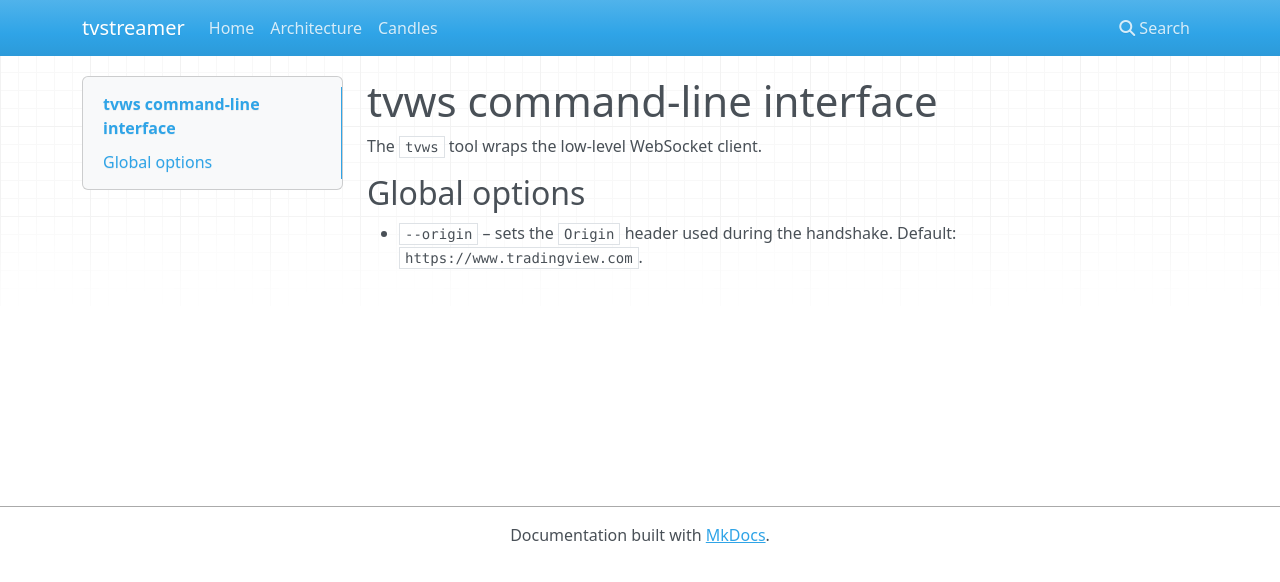
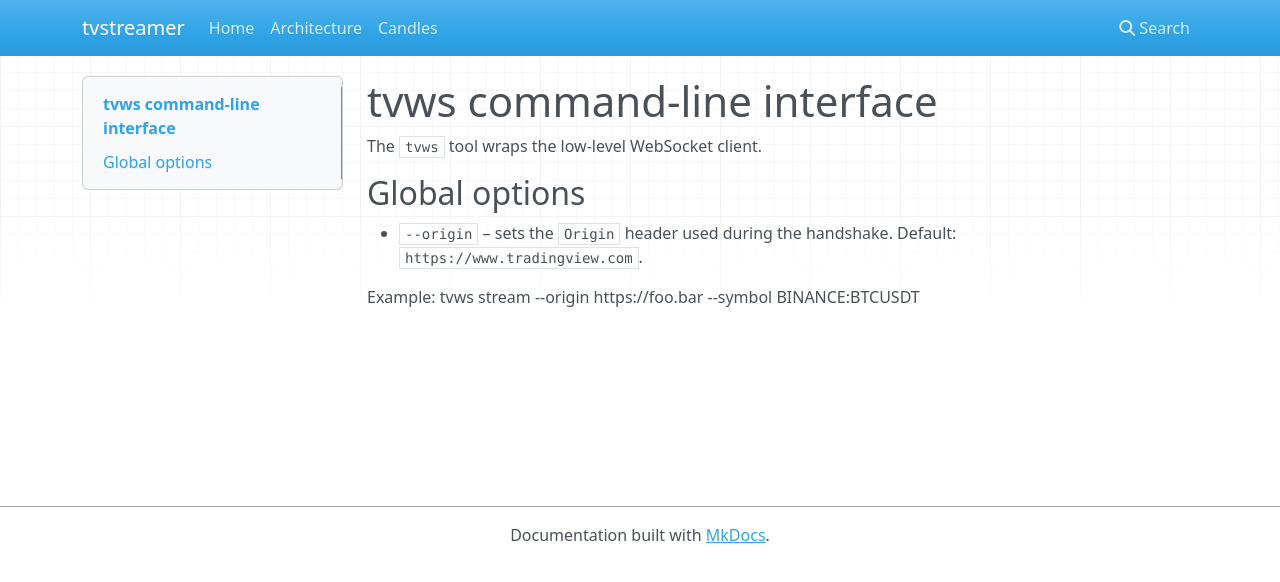
Before and after one commit to rupjae/tvstreamer, an MkDocs documentation site: the page built from docs/cli.md, in a window 1280 px wide. Shown: the top 582 px of the page. Built offline with MkDocs 1.6.1, drawn with Linux system fonts in a browser that asks for light colours; nearby versions of some CDN libraries.

Commit message:
fix(ws): document origin override example

```diff
--- a/docs/cli.md
+++ b/docs/cli.md
@@ -6,3 +6,5 @@
 
 - `--origin` – sets the `Origin` header used during the handshake.
   Default: `https://www.tradingview.com`.
+
+Example: tvws stream --origin https://foo.bar --symbol BINANCE:BTCUSDT
```
